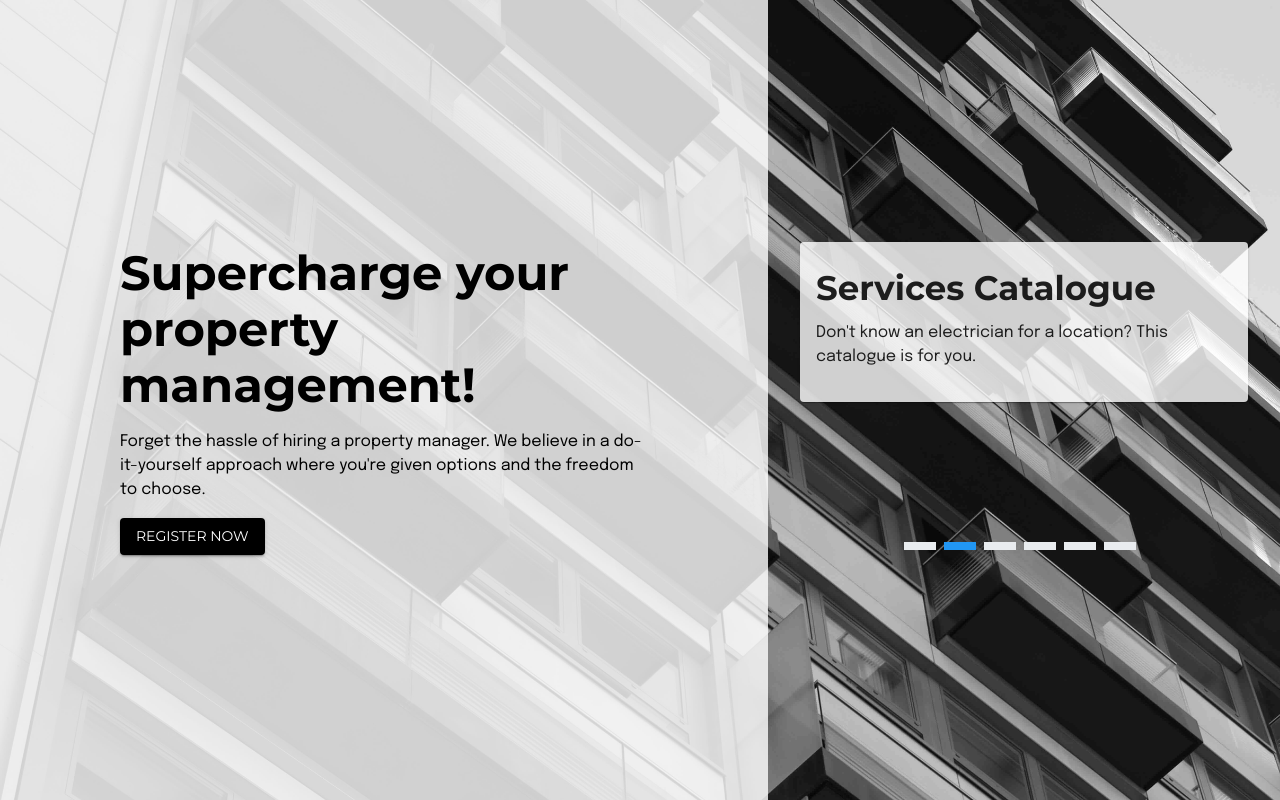
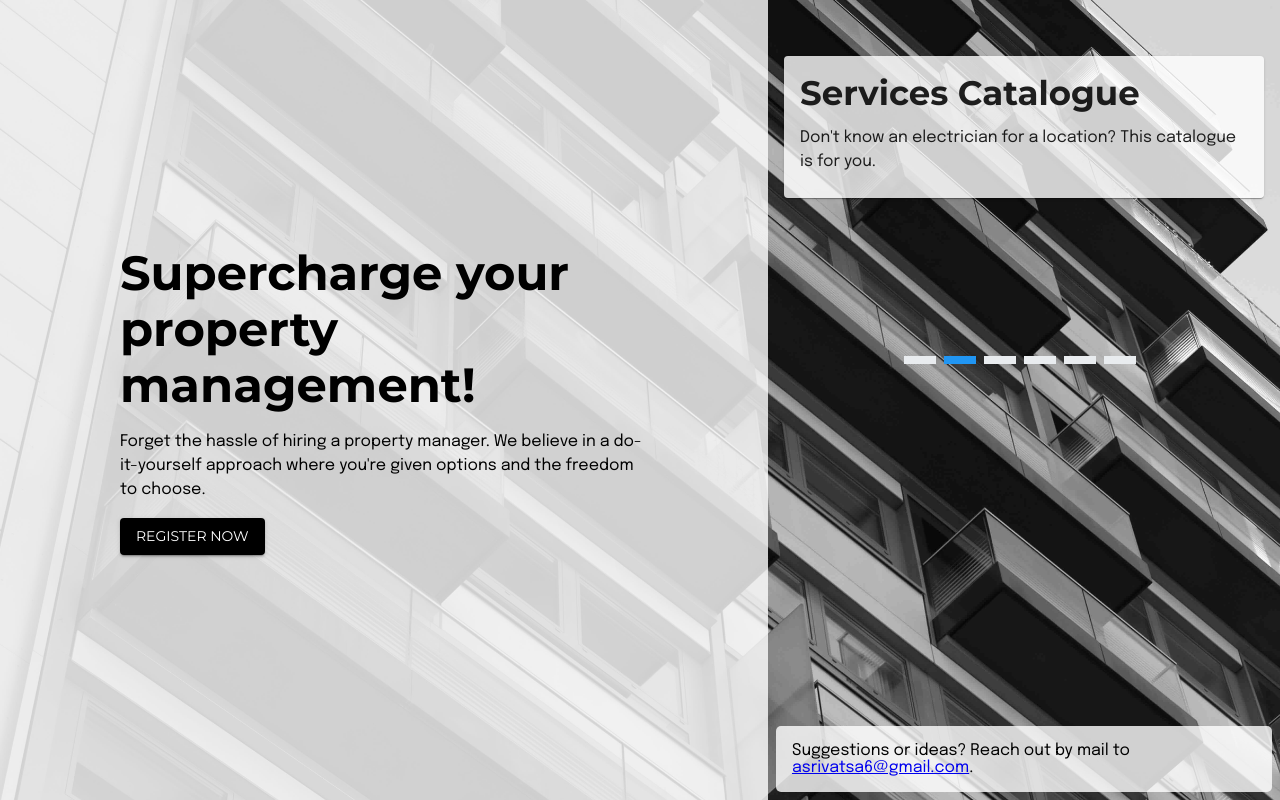
Before and after one commit to papaya147/rentrhythm-marketing-frontend, a React (Create React App) app: page / in a window 1280 px wide. Built offline with nearby package versions, Linux system fonts and the light colour scheme.

Commit message:
complete

```diff
--- a/src/App.js
+++ b/src/App.js
@@ -5,6 +5,7 @@ import "primereact/resources/themes/saga-blue/theme.css";
 import "primereact/resources/primereact.min.css";
 import "primeicons/primeicons.css";
 import { useEffect, useState } from "react";
+import Contact from "./components/Contact";
 
 const App = () => {
   const [isVhGreaterThanVw, setIsVhGreaterThanVw] = useState(false);
@@ -52,11 +53,12 @@ const App = () => {
       </Box>
       <Box
         sx={{
+          marginTop: "5vh",
           position: "absolute",
           left: isVhGreaterThanVw ? "0" : "60vw",
           top: isVhGreaterThanVw ? "50vh" : "0",
           width: isVhGreaterThanVw ? "100vw" : "40vw",
-          height: isVhGreaterThanVw ? "50vh" : "100vh",
+          height: isVhGreaterThanVw ? "55vh" : "95vh",
           display: "flex",
           justifyContent: "center",
           alignItems: "center",
@@ -64,6 +66,7 @@ const App = () => {
         }}
       >
         <FeatureSection />
+        <Contact />
       </Box>
     </Box>
   );
--- a/src/components/Contact.js
+++ b/src/components/Contact.js
@@ -0,0 +1,22 @@
+import { Box, Typography } from "@mui/material";
+
+const Contact = () => {
+  return (
+    <Box
+      sx={{
+        margin: 1,
+        padding: 2,
+        backgroundColor: "rgba(255, 255, 255, 0.8)",
+        marginTop: "auto",
+        borderRadius: "5px",
+      }}
+    >
+      <Typography variant="p">
+        Suggestions or ideas? Reach out by mail to{" "}
+        <a href="mailto:asrivatsa6@gmail.com">asrivatsa6@gmail.com</a>.
+      </Typography>
+    </Box>
+  );
+};
+
+export default Contact;
--- a/src/components/Feature.js
+++ b/src/components/Feature.js
@@ -21,8 +21,6 @@ const Feature = ({ title, para }) => {
   return (
     <Card
       sx={{
-        width: isVhGreaterThanVw ? "90vw" : "35vw",
-        height: isVhGreaterThanVw ? "25vh" : "20vh",
         margin: 2,
         backgroundColor: "rgba(255, 255, 255, 0.8)",
         display: "flex",
--- a/src/components/FeatureSection.js
+++ b/src/components/FeatureSection.js
@@ -1,11 +1,10 @@
-import { useEffect, useState } from "react";
 import Feature from "./Feature";
 import { Carousel } from "primereact/carousel";
 
 const data = [
   {
     title: "Rent Management",
-    para: "Setup scheduled payment expectations and reminders & monitor transfers",
+    para: "Setup scheduled payment expectations and reminders & monitor transfers.",
   },
   {
     title: "Services Catalogue",
@@ -25,7 +24,7 @@ const data = [
   },
   {
     title: "Tax Reports and Lease Renewals",
-    para: "Keep track of official matters in an organised manner",
+    para: "Keep track of official matters in an organised manner.",
   },
 ];
 
@@ -34,22 +33,6 @@ const featureTemplate = (feature) => {
 };
 
 const FeatureSection = () => {
-  const [isVhGreaterThanVw, setIsVhGreaterThanVw] = useState(false);
-
-  useEffect(() => {
-    const checkViewport = () => {
-      const vh = window.innerHeight;
-      const vw = window.innerWidth;
-      setIsVhGreaterThanVw(vh > vw);
-    };
-
-    checkViewport();
-
-    window.addEventListener("resize", checkViewport);
-
-    return () => window.removeEventListener("resize", checkViewport);
-  }, [isVhGreaterThanVw]);
-
   return (
     <Carousel
       value={data}
```
Also changed, not shown: public/building.jpg.
